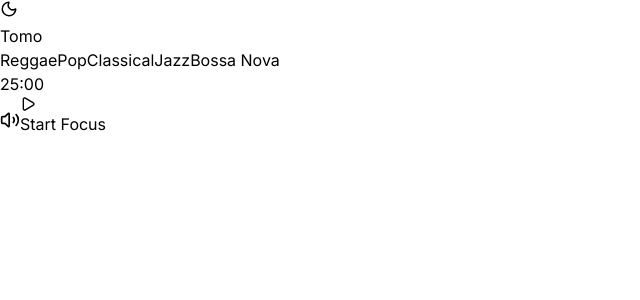
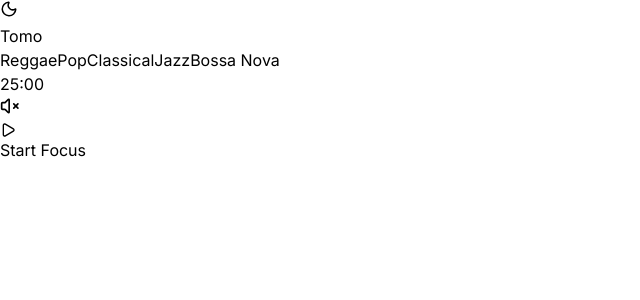
Before and after one commit to jhrodriguesit/pomodoro, a React (Vite) app: page / in a window 1280 px wide. Shown: the top 300 px of the page, without its empty margins (0-640 px from the left). Built offline with nearby package versions, Linux system fonts and the light colour scheme.

Commit message:
feat: update PhaseControls with independent music play/pause control

```diff
--- a/src/components/PhaseControls.tsx
+++ b/src/components/PhaseControls.tsx
@@ -3,19 +3,20 @@ import type { TimerStatus } from '../types'
 
 interface PhaseControlsProps {
   status: TimerStatus
-  soundOn: boolean
+  musicPlaying: boolean
+  showGenrePrompt: boolean
   onMainAction: () => void
   onSoundToggle: () => void
   onReset: () => void
 }
 
 const MAIN_BUTTON_CONFIG = {
-  idle:          { label: 'Start Focus',     ariaLabel: 'Start Focus',     disabled: false },
-  running:       { label: null,              ariaLabel: 'Pause',           disabled: false },
-  paused:        { label: null,              ariaLabel: 'Resume',          disabled: false },
-  waiting_break: { label: 'Start Break',     ariaLabel: 'Start Break',     disabled: false },
-  waiting_focus: { label: 'Start Focus',     ariaLabel: 'Start Focus',     disabled: false },
-  done:          { label: null,              ariaLabel: 'Session complete', disabled: true  },
+  idle:          { label: 'Start Focus',     ariaLabel: 'Start Focus',      disabled: false },
+  running:       { label: null,              ariaLabel: 'Pause',            disabled: false },
+  paused:        { label: null,              ariaLabel: 'Resume',           disabled: false },
+  waiting_break: { label: 'Start Break',     ariaLabel: 'Start Break',      disabled: false },
+  waiting_focus: { label: 'Start Focus',     ariaLabel: 'Start Focus',      disabled: false },
+  done:          { label: null,              ariaLabel: 'Session complete',  disabled: true  },
 } as const satisfies Record<TimerStatus, { label: string | null; ariaLabel: string; disabled: boolean }>
 
 interface MainButtonContentProps {
@@ -37,19 +38,32 @@ function MainButtonContent({ status }: MainButtonContentProps) {
   return <span>{MAIN_BUTTON_CONFIG[status].label}</span>
 }
 
-export function PhaseControls({ status, soundOn, onMainAction, onSoundToggle, onReset }: PhaseControlsProps) {
+export function PhaseControls({ status, musicPlaying, showGenrePrompt, onMainAction, onSoundToggle, onReset }: PhaseControlsProps) {
   const config = MAIN_BUTTON_CONFIG[status]
 
   return (
     <div className="flex flex-col items-center gap-4">
       <div className="flex items-center gap-4">
-        <button
-          onClick={onSoundToggle}
-          aria-label={soundOn ? 'Mute music' : 'Unmute music'}
-          className="p-2 rounded-full text-warm-muted dark:text-warm-dark-muted hover:text-warm-accent dark:hover:text-warm-accent transition-colors"
-        >
-          {soundOn ? <Volume2 size={20} /> : <VolumeX size={20} />}
-        </button>
+        <div className="relative">
+          <button
+            onClick={onSoundToggle}
+            aria-label={musicPlaying ? 'Pause music' : 'Play music'}
+            className={[
+              'p-2 rounded-full transition-colors',
+              musicPlaying
+                ? 'bg-warm-accent text-white'
+                : 'border border-warm-accent text-warm-accent dark:border-warm-accent dark:text-warm-accent',
+            ].join(' ')}
+          >
+            {musicPlaying ? <Volume2 size={20} /> : <VolumeX size={20} />}
+          </button>
+
+          {showGenrePrompt && (
+            <div className="absolute bottom-full left-1/2 -translate-x-1/2 mb-2 px-3 py-1.5 rounded-lg bg-warm-text dark:bg-warm-dark-text text-warm-bg dark:text-warm-dark-bg text-xs whitespace-nowrap pointer-events-none">
+              Pick a genre to play music
+            </div>
+          )}
+        </div>
 
         <button
           onClick={onMainAction}
```
Also changed, not shown: 1 other file (tests, documents, lock files or other folders).
